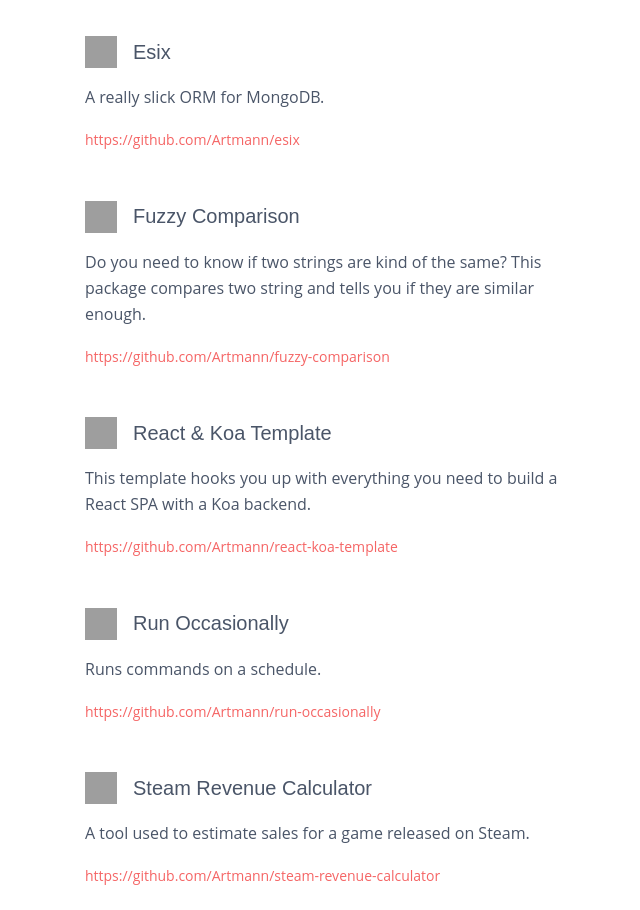
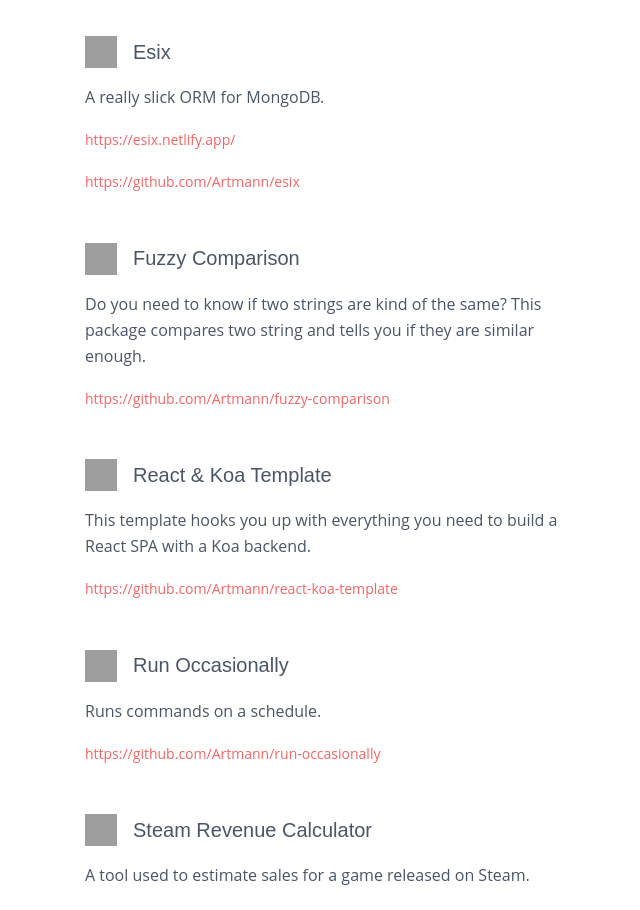
Before and after one commit to Artmann/artmann-web-next, a Next.js app: page /projects in a window 1280 px wide. Shown: the part 820-1730 px from the top of the page, without its empty margins (123-763 px from the left). Built offline with nearby package versions, Linux system fonts and the light colour scheme; grey boxes are pictures that could not be loaded.

Commit message:
Update projects.tsx

```diff
--- a/pages/projects.tsx
+++ b/pages/projects.tsx
@@ -82,7 +82,8 @@
       name: 'Esix',
       github: 'Artmann/esix',
       description: 'A really slick ORM for MongoDB.',
-      icon: icons.typescript
+      icon: icons.typescript,
+      homepage: 'https://esix.netlify.app/'
     },
     {
       name: 'Fuzzy Comparison',
```
